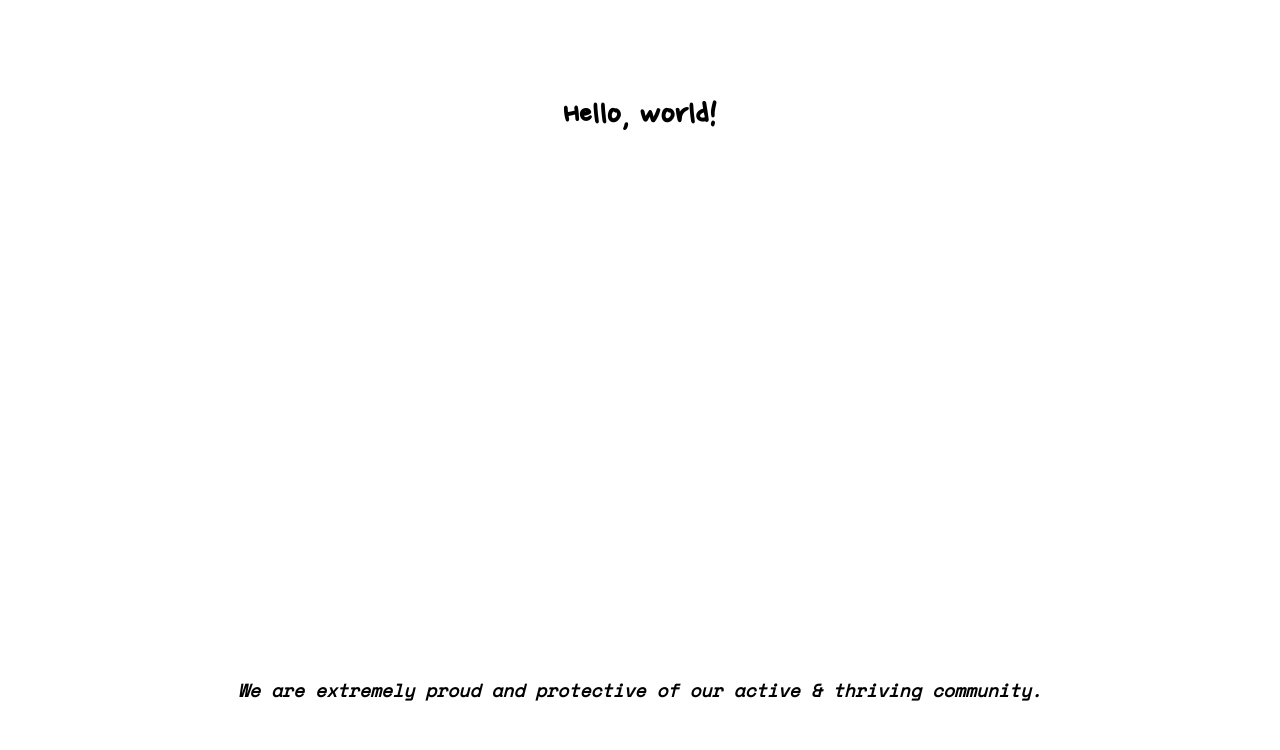
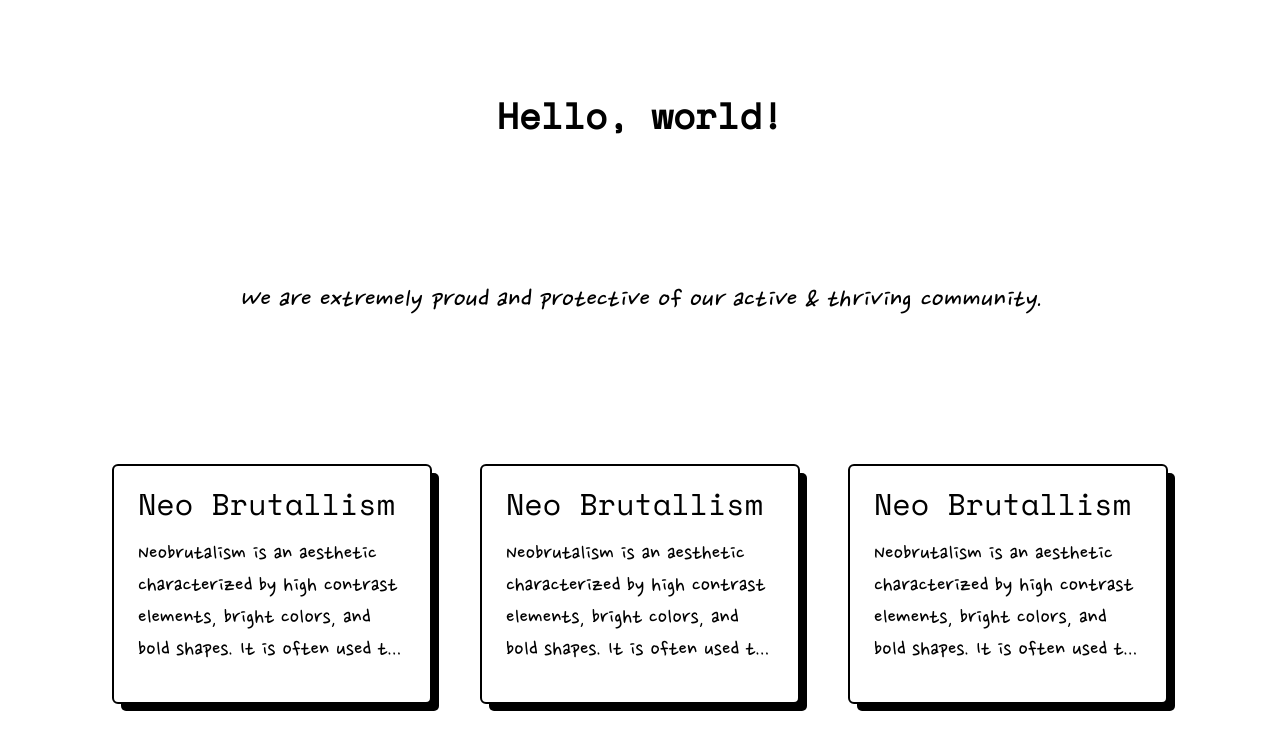
Before and after one commit to chilldenaya/neobrutalism-ui, a Next.js app: page / in a window 1280 px wide. Shown: the top 750 px of the page. Built offline with nearby package versions, Linux system fonts and the light colour scheme.

Commit message:
feat: :sparkles: add card component

```diff
--- /dev/null
+++ b/app/components/Card.tsx
@@ -0,0 +1,20 @@
+const Card = ({
+  title,
+  description,
+}: {
+  title: string;
+  description: string;
+}) => (
+  <div className="bg-pink-100 w-80 h-full border-black border-2 rounded-md bg-white shadow-[8px_8px_0px_-1px_rgba(0,0,0,1)] hover:translate-x-1 hover:translate-y-1 hover:shadow-[4px_4px_0px_-1px_rgba(0,0,0,1)] hover:transition-all active:translate-x-2 active:translate-y-2 active:shadow-[0px_0px_0px_-1px_rgba(0,0,0,0)] active:transition-all">
+    <a className="block cursor-pointer">
+      <article className="w-full h-full">
+        <div className="px-6 py-5 text-left h-full">
+          <h1 className="text-3xl mb-4 font-mono">{title}</h1>
+          <p className="text-2xl mb-4 line-clamp-4 font-pen">{description}</p>
+        </div>
+      </article>
+    </a>
+  </div>
+);
+
+export default Card;
--- a/app/page.tsx
+++ b/app/page.tsx
@@ -1,11 +1,45 @@
+import Card from "./components/Card";
+
 export default function Home() {
   return (
     <main className="flex min-h-screen flex-col items-center justify-between p-24">
-      <h1 className="text-4xl font-bold font-pen">Hello, world!</h1>
-      <p className="text-lg font-bold italic font-mono">
+      <h1 className="text-4xl font-bold font-mono">Hello, world!</h1>
+      <p className="text-3xl italic font-pen">
         We are extremely proud and protective of our active & thriving
         community.
       </p>
+      <div className="flex flex-row gap-12">
+        <Card
+          title="Neo Brutallism"
+          description="Neobrutalism is an aesthetic characterized by high contrast
+      elements, bright colors, and bold shapes. It is often used to
+      make a statement, as it is meant to be eye-catching and stand
+      out to the viewer. It is also used in user interface and web
+      design, with features such as vibrant colors and bold shapes.
+      Neobrutalism can also be used in print design, with an example
+      being a bold shape with a vibrant color fill applied to it."
+        />
+        <Card
+          title="Neo Brutallism"
+          description="Neobrutalism is an aesthetic characterized by high contrast
+      elements, bright colors, and bold shapes. It is often used to
+      make a statement, as it is meant to be eye-catching and stand
+      out to the viewer. It is also used in user interface and web
+      design, with features such as vibrant colors and bold shapes.
+      Neobrutalism can also be used in print design, with an example
+      being a bold shape with a vibrant color fill applied to it."
+        />
+        <Card
+          title="Neo Brutallism"
+          description="Neobrutalism is an aesthetic characterized by high contrast
+      elements, bright colors, and bold shapes. It is often used to
+      make a statement, as it is meant to be eye-catching and stand
+      out to the viewer. It is also used in user interface and web
+      design, with features such as vibrant colors and bold shapes.
+      Neobrutalism can also be used in print design, with an example
+      being a bold shape with a vibrant color fill applied to it."
+        />
+      </div>
     </main>
   );
 }
--- a/tailwind.config.ts
+++ b/tailwind.config.ts
@@ -8,6 +8,45 @@ const config: Config = {
   ],
   theme: {
     extend: {
+      colors: {
+        violet: {
+          100: "#A5B4FB",
+          200: "#A8A6FF",
+          300: "#918efa",
+          400: "#807dfa",
+        },
+        pink: {
+          200: "#FFA6F6",
+          300: "#fa8cef",
+          400: "#fa7fee",
+        },
+        red: {
+          200: "#FF9F9F",
+          300: "#fa7a7a",
+          400: "#f76363",
+        },
+        orange: {
+          200: "#FFC29F",
+          300: "#FF965B",
+          400: "#fa8543",
+        },
+        yellow: {
+          200: "#FFF59F",
+          300: "#FFF066",
+          400: "#FFE500",
+        },
+        lime: {
+          100: "#c6fab4",
+          200: "#B8FF9F",
+          300: "#9dfc7c",
+          400: "#7df752",
+        },
+        cyan: {
+          200: "#A6FAFF",
+          300: "#79F7FF",
+          400: "#53f2fc",
+        },
+      },
       backgroundImage: {
         "gradient-radial": "radial-gradient(var(--tw-gradient-stops))",
         "gradient-conic":
```
